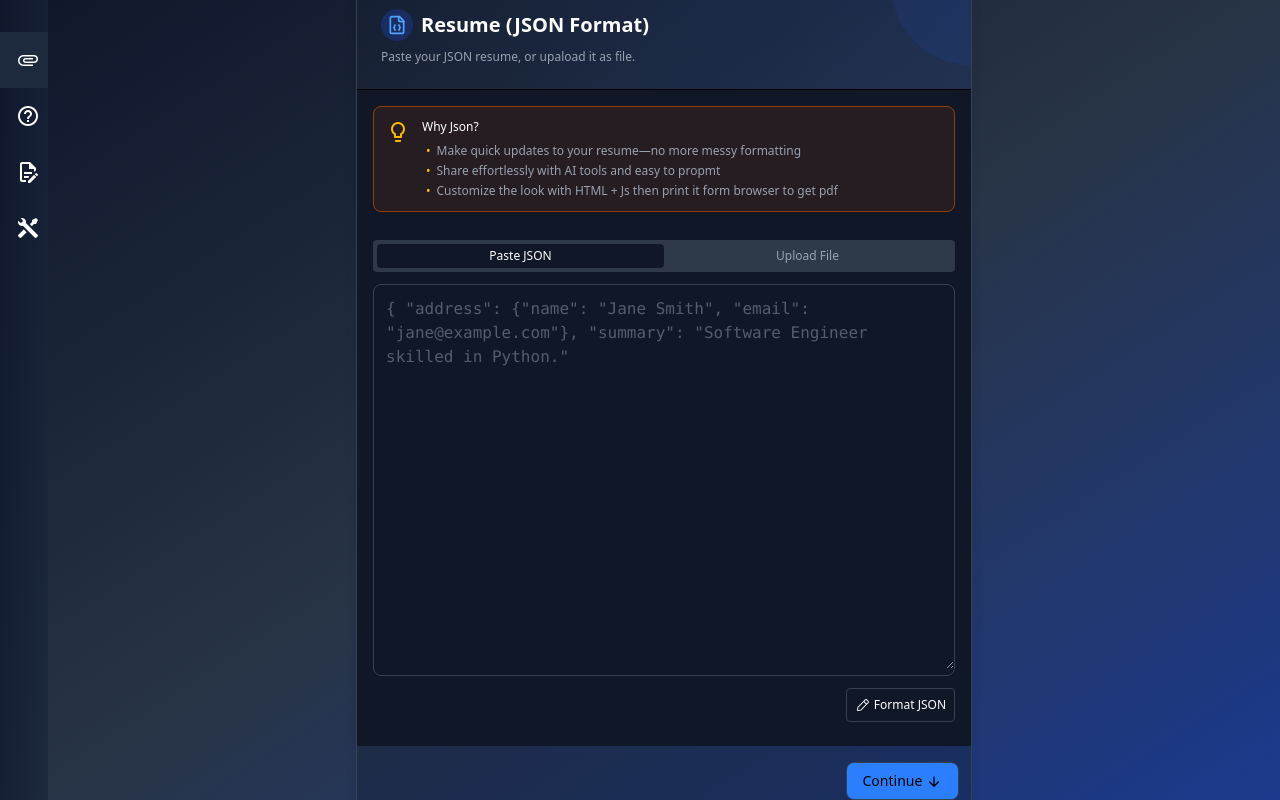
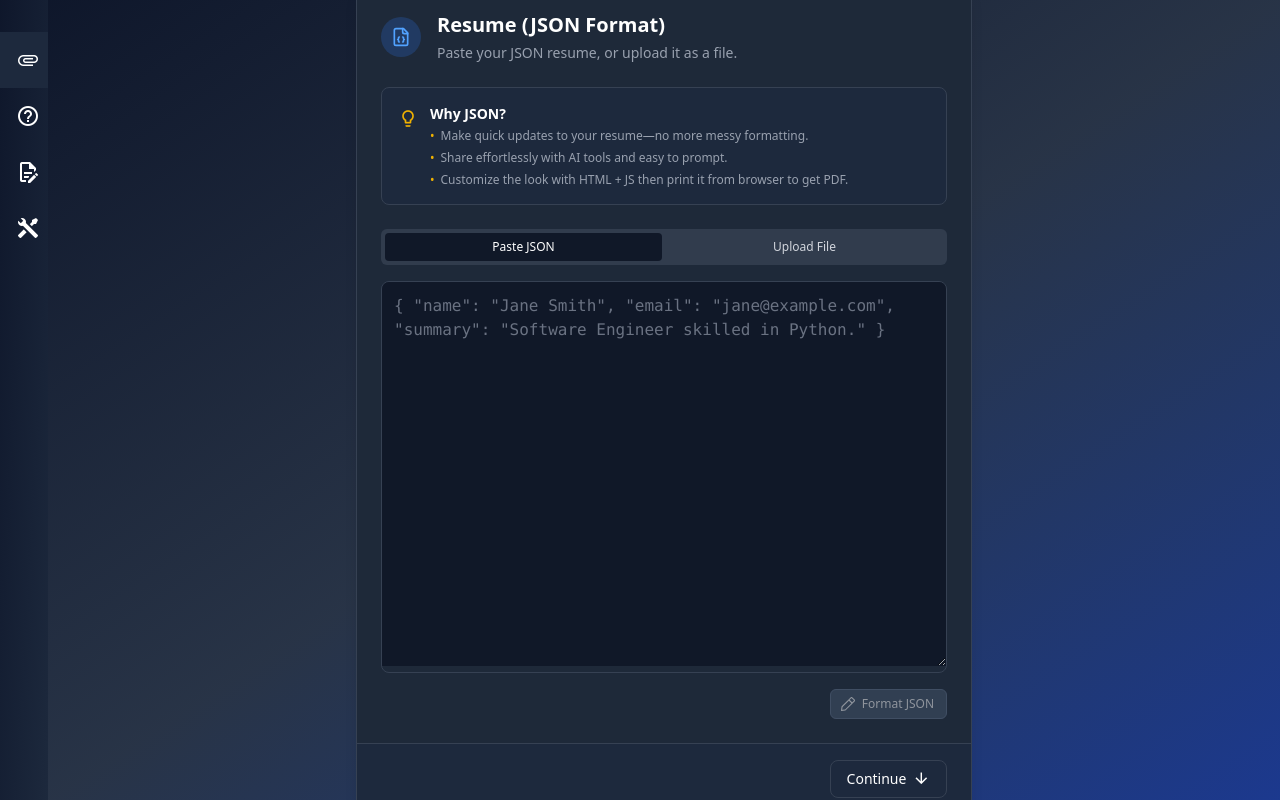
Before and after one commit to yohans-kasaw/skill-sync, a Vue app: page /base-info in a window 1280 px wide. Built offline with nearby package versions, Linux system fonts and the light colour scheme.

Commit message:
refactor(cards): make it consistent make buttons better

```diff
--- a/src/components/cards/ResumeJsonCard.vue
+++ b/src/components/cards/ResumeJsonCard.vue
@@ -1,163 +1,172 @@
 <template>
+    <div class="w-full bg-gray-800 shadow-lg rounded-lg border border-gray-700">
+        <!-- Header -->
+        <div class="p-6">
+            <div class="flex gap-4 items-center">
                 <div
-        class="w-fill border shadow-lg border-gray-700 hover:shadow-xl rounded-lg"
-    >
-        <div
-            class="relative p-6 bg-gradient-to-r from-slate-800/20 to-blue-900/20 rounded-t-lg border-b"
-        >
-            <div
-                class="absolute top-0 right-0 h-20 w-20 bg-blue-600/20 rounded-bl-full opacity-50"
-            ></div>
-            <div class="flex gap-2 items-center">
-                <div
-                    class="w-8 h-8 bg-blue-900/50 rounded-full flex items-center justify-center"
+                    class="w-10 h-10 bg-blue-500/20 rounded-full flex items-center justify-center shrink-0"
                 >
                     <JsonFile class="h-5 w-5 text-blue-400" />
                 </div>
-                <span class="text-white font-bold text-xl"
-                    >Resume (JSON Format)</span
-                >
+                <div>
+                    <h1 class="text-white font-bold text-xl">Resume (JSON Format)</h1>
+                    <p class="text-gray-400 text-sm pt-1">
+                        Paste your JSON resume, or upload it as a file.
+                    </p>
                 </div>
-            <div class="text-gray-400 text-xs pt-2">
-                Paste your JSON resume, or upaload it as file.
             </div>
         </div>
 
-        <div class="bg-gray-900 p-4 flex flex-col gap-7 pb-6">
-            <div
-                class="bg-amber-900/20 border border-amber-800 rounded-lg p-3 flex gap-3"
-            >
-                <div class="text-amber-400">
-                    <v-icon>mdi-lightbulb-outline</v-icon>
+        <!-- Main Content Area -->
+        <div class="px-6 bg-gray-800 pb-6 space-y-6">
+            <!-- Why JSON? Info Box -->
+            <div class="bg-slate-800 border border-gray-700 rounded-lg p-4">
+                <div class="flex gap-3">
+                    <div class="text-yellow-500 pt-0.5 shrink-0">
+                        <v-icon size="20">mdi-lightbulb-outline</v-icon>
                     </div>
-
-                <div class="text-white text-xs flex gap-2 flex-col">
-                    Why Json?
-                    <ul class="text-xs text-gray-400 space-y-1 pl-1">
+                    <div class="flex flex-col">
+                        <h3 class="text-white font-semibold text-sm mb-1">Why JSON?</h3>
+                        <ul class="text-xs text-gray-400 space-y-1.5">
                             <li
                                 v-for="(item, index) in why_json"
                                 :key="index"
                                 class="flex items-start gap-1.5"
                             >
-                            <span class="text-amber-400">•</span>
-
+                                <span class="text-yellow-500 leading-tight">•</span>
                                 <span>{{ item }}</span>
                             </li>
                         </ul>
                     </div>
                 </div>
+            </div>
 
-            <!--json input part -->
-            <div class="flex flex-col gap-3">
-                <div
-                    class="w-full bg-gray-700/80 rounded-sm p-[4px] flex flex-col"
-                >
-                    <div class="flex">
+            <!-- JSON Input Part -->
+            <div class="space-y-4">
+                <!-- Tab Buttons Container -->
+                <div class="w-full bg-gray-700/80 rounded-md p-1 flex items-center space-x-1">
                     <button
                         v-for="tab in ['paste', 'upload']"
                         :key="tab"
                         @click="activeTab = tab"
                         :class="[
-                                'flex-1 px-4 py-[4px] text-xs font-medium rounded-sm',
+                            'flex-1 py-1.5 px-3 text-center text-xs font-medium rounded transition-colors duration-150',
                             activeTab === tab
                                 ? 'bg-gray-900 text-white'
-                                    : 'text-gray-400'
+                                : 'text-gray-300 hover:bg-slate-600 hover:text-white'
                         ]"
                     >
                         {{ tab === 'paste' ? 'Paste JSON' : 'Upload File' }}
                     </button>
                 </div>
-                </div>
 
-                <div
-                    class="border rounded-lg border-gray-700 hover:border-blue-500/60 text-gray-400"
-                >
+                <!-- Text Area / Upload Area Container -->
+                <div class="rounded-lg border border-gray-700 hover:border-blue-500/30 focus-within:border-blue-500/30 focus-within:ring-1 focus-within:ring-blue-500 overflow-hidden transition-colors duration-150">
                     <textarea
-                        v-if="activeTab == 'paste'"
+                        v-if="activeTab === 'paste'"
+                        v-model="jsonText"
                         rows="15"
-                        class="w-full p-3 font-mono outline-none"
-                        placeholder='{ "address": {"name": "Jane Smith", "email": "jane@example.com"}, "summary": "Software Engineer skilled in Python."'
+                        class="w-full p-3 bg-gray-900 text-gray-300 placeholder-gray-500 font-mono outline-none border-0 resize-y"
+                        placeholder='{ "name": "Jane Smith", "email": "jane@example.com", "summary": "Software Engineer skilled in Python." }'
                     ></textarea>
                     <div
                         v-else
-                        class="flex flex-col gap-3 justify-center items-center w-full h-[27rem]"
+                        class="flex flex-col gap-3 justify-center items-center w-full min-h-[27rem] bg-gray-900 p-4"
                     >
-                        <div>
-                            <Upload />
-                        </div>
-
-                        <div>
-                            <Upload class="h-10 w-10 text-gray-400" />
-                        </div>
-
-                        <span class="text-white font-medium text-sm"
-                            >Upload JSON Resume</span
-                        >
-                        <span class="text-gray-400 text-xs">
+                        <Upload class="h-12 w-12 text-gray-500" />
+                        <span class="text-white font-medium text-sm pt-2">Upload JSON Resume</span>
+                        <span class="text-gray-400 text-xs text-center">
                             Drag and drop your JSON file here or click to browse
                         </span>
                         <button
-                            class="text-white px-4 py-2 bg-gray-700/80 rounded-md text-xs"
+                            class="mt-3 text-white px-4 py-2 bg-gray-700/80 hover:bg-gray-700 rounded-md text-xs font-medium transition-colors duration-150"
                         >
                             Select File
                         </button>
                     </div>
                 </div>
 
+                <!-- Format JSON Button -->
                 <div
                     class="w-full flex justify-end"
-                    v-if="activeTab == 'paste'"
-                    :class="{
-                        'text-gray-400': isDisabled,
-                        'text-white': !isDisabled
-                    }"
+                    v-if="activeTab === 'paste'"
                 >
                     <button
-                        class="bg-gray-900 px-2 py-2 border border-gray-700 rounded-sm text-xs"
-                        :disabled="isDisabled"
+                        @click="formatJson"
+                        class="px-3 py-1.5 bg-slate-600 hover:bg-slate-500 text-white text-xs font-medium rounded-md border border-slate-500 disabled:opacity-50 disabled:cursor-not-allowed transition-colors duration-150"
+                        :disabled="!jsonText.trim() || isFormatting"
                     >
-                        <Brace class="h-3 w-4 inline"></Brace>
+                        <Brace class="h-3.5 w-3.5 inline mr-1 -ml-0.5 align-[-3px]"></Brace>
                         Format JSON
                     </button>
                 </div>
             </div>
         </div>
 
-        <div class="w-fill flex justify-end bg-slate-900/30 px-3 py-4">
+        <!-- Footer Button -->
+        <div class="px-6 py-4 bg-slate-800 border-t border-gray-700 flex justify-end items-center rounded-b-lg">
             <button
-                class="bg-blue-500 px-4 py-[8px] border border-gray-700 rounded-lg text-sm font-medium"
+                class="hover:bg-gray-600 text-white px-4 py-2 border border-gray-700 rounded-lg text-sm font-medium flex items-center gap-1.5 transition-colors duration-150"
             >
                 Continue
-                <v-icon class="" style="font-size: 1rem">
-                    mdi-arrow-down</v-icon
-                >
+                <v-icon style="font-size: 1.1rem;">mdi-arrow-down</v-icon>
             </button>
         </div>
     </div>
 </template>
 
 <script lang="ts">
-import JsonFile from '@/assets/svg/json-file.svg'
+import { defineComponent, ref } from 'vue'
+import JsonFile from '@/assets/svg/json-file.svg' // Ensure these paths are correct
 import Upload from '@/assets/svg/upload.svg'
 import Brace from '@/assets/svg/braces.svg'
-export default {
+// Ensure Vuetify is installed and configured for v-icon to work,
+// or replace v-icon with SVG components if preferred.
+
+export default defineComponent({
+    name: 'JsonResumeCard',
     components: {
         JsonFile,
         Upload,
         Brace
     },
-    data() {
-        return {
-            activeTab: 'paste',
-            isDisabled: false,
-            why_json: [
-                'Make quick updates to your resume—no more messy formatting',
-                'Share effortlessly with AI tools and easy to propmt',
-                'Customize the look with HTML + Js then print it form browser to get pdf'
-            ]
+    setup() {
+        const activeTab = ref('paste')
+        const jsonText = ref('')
+        const isFormatting = ref(false) // Example state for format button
+
+        const why_json = ref([
+            'Make quick updates to your resume—no more messy formatting.',
+            'Share effortlessly with AI tools and easy to prompt.',
+            'Customize the look with HTML + JS then print it from browser to get PDF.'
+        ])
+
+        const formatJson = () => {
+            if (!jsonText.value.trim()) return
+            isFormatting.value = true
+            try {
+                const parsed = JSON.parse(jsonText.value)
+                jsonText.value = JSON.stringify(parsed, null, 2)
+            } catch (error) {
+                console.error("Invalid JSON:", error)
+                // Optionally, show an error message to the user
+            } finally {
+                isFormatting.value = false
             }
         }
+
+        return {
+            activeTab,
+            jsonText,
+            isFormatting,
+            why_json,
+            formatJson
         }
+    }
+})
 </script>
 
-<style scoped></style>
+<style scoped>
+/* Tailwind CSS utility classes handle most styling.
+   Custom styles can be added here if necessary. */
+</style>
```
Also changed, not shown: src/components/cards/AdditionalInfoCard.vue (+8 -12 lines), src/components/cards/BasePromptCard.vue (+8 -17 lines). Lines whose indentation alone changed are shown as unchanged.
